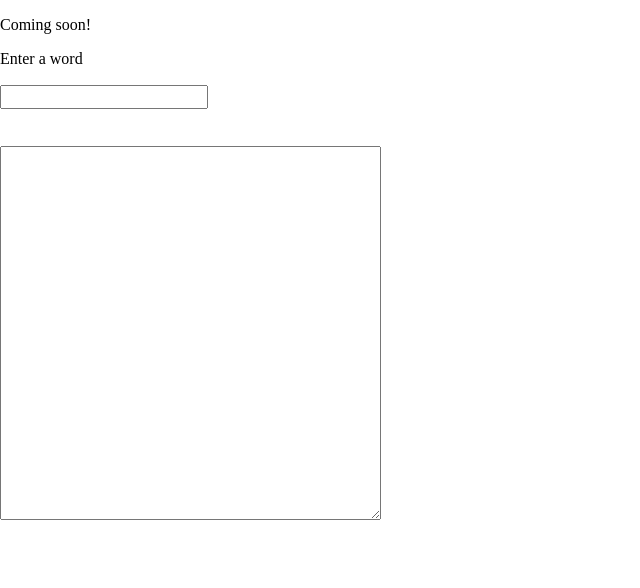
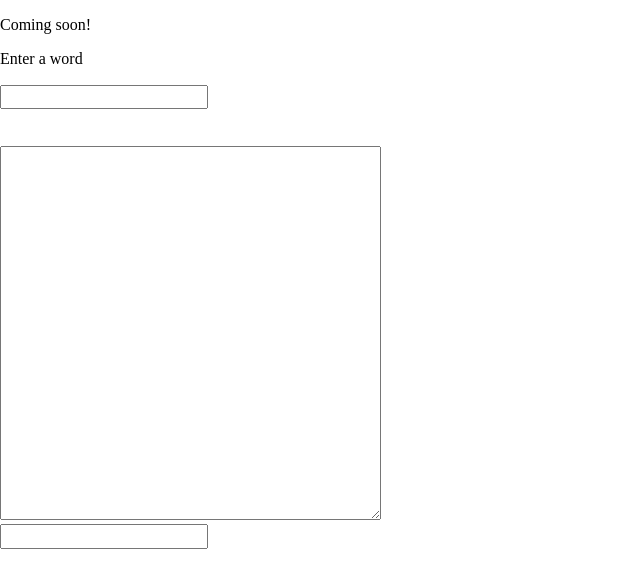
Before and after one commit to mebartsch/mebartsch.github.io, a Jekyll site: the page projects/Dollar-Word/index.html, which Jekyll copies as it is, in a window 1280 px wide. Shown: the top 588 px of the page, without its empty margins (0-640 px from the left). Built offline with Jekyll 4.4.1, drawn with Linux system fonts in a browser that asks for light colours; nearby versions of some CDN libraries; library files that are not in the unit come from our copies.

Commit message:
Update index.html

```diff
--- a/projects/Dollar-Word/index.html
+++ b/projects/Dollar-Word/index.html
@@ -55,7 +55,9 @@
 	<form id="form1">
 		<textarea name="Text1" cols="40" rows="20"></textarea>
     	</form>
-
+	<form id="sum">
+		<input type="text" name="sum" />
+	</form>
 <script>
     function handle(e){
         if(e.keyCode === 13){
```
Also changed, not shown: other parts of projects/Dollar-Word/index.html (+2 -1 lines).
